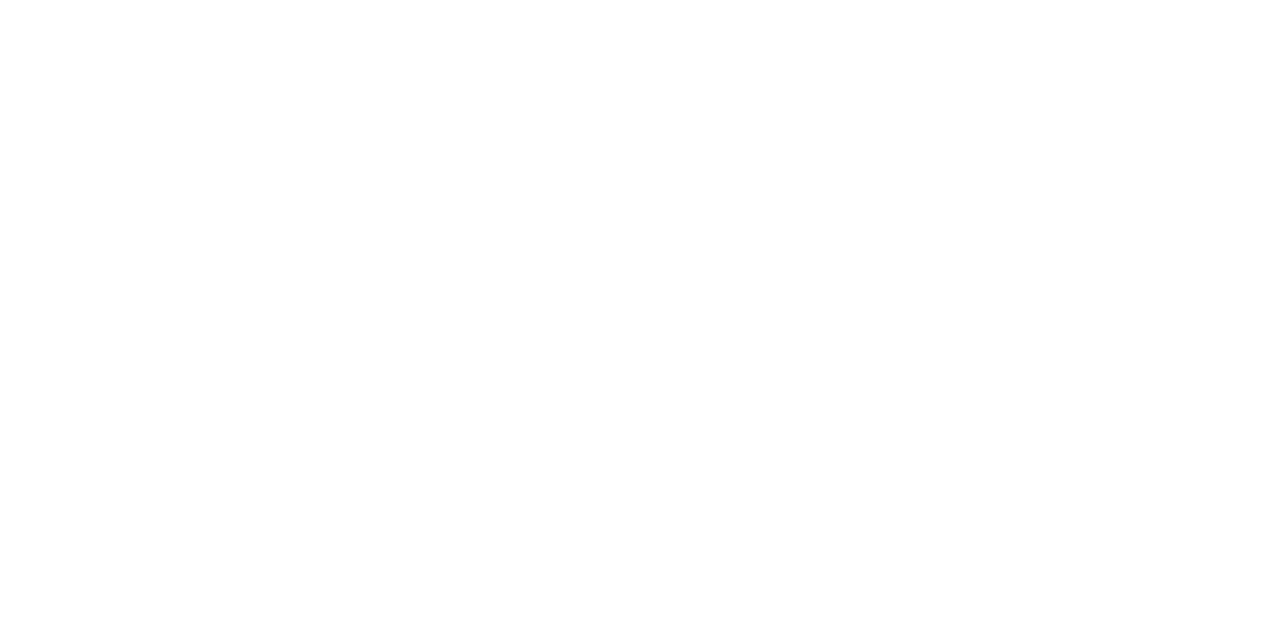
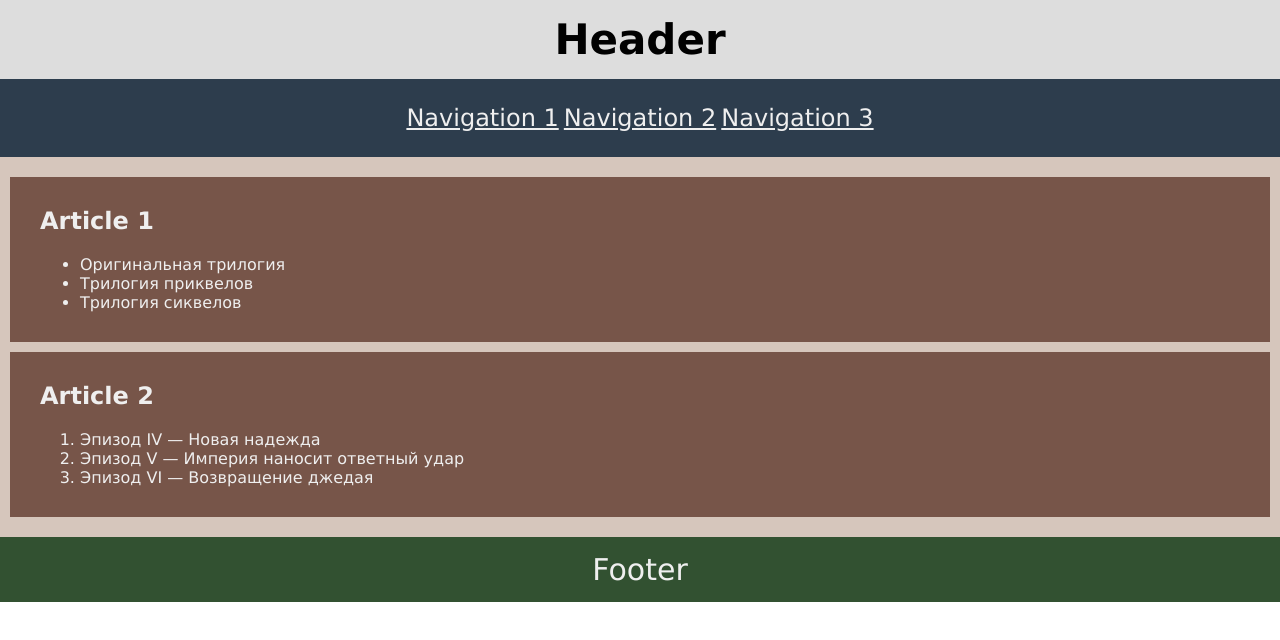
Before and after one commit to js-tasks-ru/htmlcss-20250522_single-draft, a website: page 02-dz0/01-semantic-mockup/solution.html in a window 1280 px wide. Drawn offline with Linux system fonts and the light colour scheme.

Commit message:
added solution for 02-dz0/01-semantic-mockup

```diff
--- a/02-dz0/01-semantic-mockup/solution.html
+++ b/02-dz0/01-semantic-mockup/solution.html
@@ -1,4 +1,38 @@
 <!DOCTYPE html>
 <html lang="ru">
+<head>
+    <meta charset="UTF-8">
+    <link rel="stylesheet" href="style.css">
+    <title>02-dz0/01-semantic-mockup</title>
+</head>
     <!-- Ваше решение -->
+<body>
+    <header>
+        <h1>Header</h1>
+        <nav>
+            <a href="">Navigation 1</a>
+            <a href="">Navigation 2</a>
+            <a href="">Navigation 3</a>
+        </nav>
+    </header>
+    <main>
+        <article>
+            <h2>Article 1</h2>
+            <ul>
+                <li>Оригинальная трилогия</li>
+                <li>Трилогия приквелов</li>
+                <li>Трилогия сиквелов</li>
+            </ul>
+        </article>
+        <article>
+            <h2>Article 2</h2>
+            <ol>
+                <li>Эпизод IV — Новая надежда</li>
+                <li>Эпизод V — Империя наносит ответный удар</li>
+                <li>Эпизод VI — Возвращение джедая</li>
+            </ol>
+        </article>
+    </main>
+    <footer>Footer</footer>
+</body>
 </html>
--- /dev/null
+++ b/02-dz0/01-semantic-mockup/style.css
@@ -0,0 +1,48 @@
+body {
+    font-family: Verdana, sans-serif;
+    color: #efefef;
+    text-align: center;
+}
+
+body, h1, h2, ul, ol {
+    margin: 0;
+}
+
+h1 {
+    color: #000;
+    background-color: #DDDDDD;
+    font-size: 42px;
+    padding: 15px;
+}
+
+nav {
+    background-color: #2D3D4D;
+    padding: 25px;
+}
+
+a {
+    font-size: 24px;
+    color: #efefef;
+}
+
+main {
+    background-color: #D6C6BC;
+    padding: 10px;
+}
+
+article {
+    background-color: #775549;
+    text-align: left;
+    margin: 10px 0px;
+    padding: 30px;
+}
+
+h2 {
+    margin-bottom: 20px;
+}
+
+footer {
+    font-size: 30px;
+    background-color: #325131;
+    padding: 15px;
+}
```
